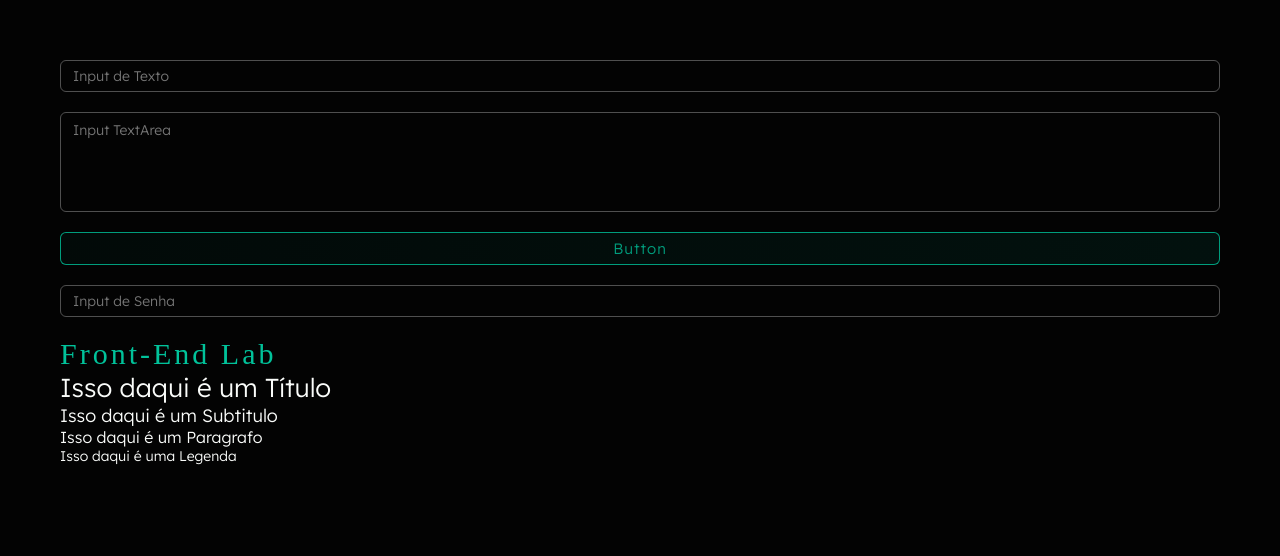
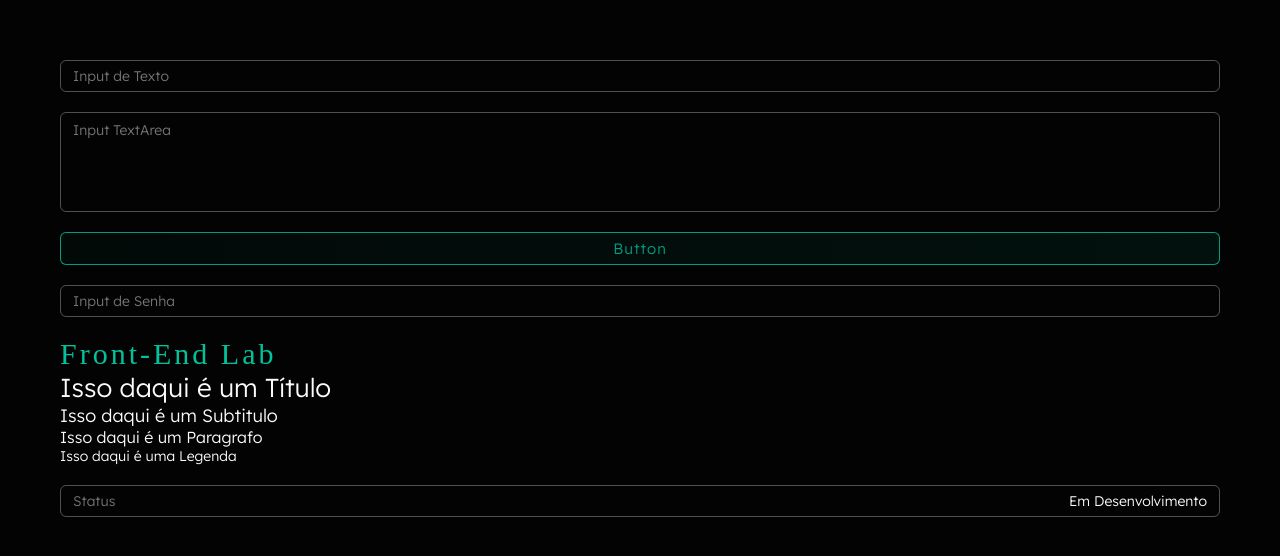
Before and after one commit to henriquegarcia-web/Front-End-Lab, a React (Create React App) app: page / in a window 1280 px wide. Shown: the top 556 px of the page. Built offline with nearby package versions, Linux system fonts and the light colour scheme; a web font is replaced by a local one.

Commit message:
Composição III do Design System - Dropdown

```diff
--- a/src/App.js
+++ b/src/App.js
@@ -1,4 +1,5 @@
 import React from 'react';
+import Dropdown from './Components/Story/InputDropdown';
 
 import * as I from './Components/Story/Inputs'
 import Logo from './Components/Story/Logo'
@@ -55,6 +56,10 @@ function App() {
         // bold={true}
       >Isso daqui é uma Legenda</T.Legend>
 
+      <br/>
+
+      <Dropdown />
+
     </div>
   );
 }
--- a/src/Components/Story/InputDropdown/index.jsx
+++ b/src/Components/Story/InputDropdown/index.jsx
@@ -0,0 +1,31 @@
+import React, { useState } from 'react'
+
+import * as S from './style'
+
+const Dropdown = () => {
+
+  const [modalActive, setModalActive] = useState(false);
+
+  return (
+    <S.Dropdown
+      active={modalActive}
+      // width='auto'
+    >
+
+      <S.DropdownMain onClick={() => setModalActive(!modalActive)}>
+        <S.DropdownLabel>Status</S.DropdownLabel>
+        <S.DropdownActiveValue active={modalActive}>Em Desenvolvimento</S.DropdownActiveValue>
+      </S.DropdownMain>
+
+      <S.DropdownModal active={modalActive}>
+        <S.DropdownItem>Em Desenvolvimento</S.DropdownItem>
+        <S.DropdownItem>Operação Parada</S.DropdownItem>
+        <S.DropdownItem>Finalizado</S.DropdownItem>
+        <S.DropdownItem>Não Iniciado</S.DropdownItem>
+      </S.DropdownModal>
+
+    </S.Dropdown>
+  )
+}
+
+export default Dropdown
--- a/src/Components/Story/InputDropdown/style.js
+++ b/src/Components/Story/InputDropdown/style.js
@@ -1,3 +1,86 @@
 import styled from "styled-components";
-import { colors } from "../../Utils/colors";
-import fonts from "../../Utils/fonts";
+import { colors } from "../../../Utils/colors";
+import fonts from "../../../Utils/fonts";
+
+export const Dropdown = styled.div`
+  z-index: 10;
+  position: relative;
+  width: ${props => props.width === 'auto' ? 'fit-content' : '100%'};
+  height: fit-content;
+  padding: 6px 12px;
+  border-radius: 6px;
+  transition: .1s;
+  cursor: pointer;
+
+  font: ${fonts.input_text};
+  background: transparent;
+  border: 1px solid ${props => props.active ? colors.input_active : colors.input};
+
+  &:focus {
+    border: 1px solid ${colors.input_active};
+  }
+
+  &:hover {
+    border: 1px solid ${props => props.active ? colors.input_active : colors.input_hover};
+  }
+`
+
+export const DropdownMain = styled.div`
+  display: flex;
+  justify-content: space-between;
+`
+
+export const DropdownLabel = styled.div`
+  margin-right: 40px;
+  user-select: none;
+
+  color: ${colors.input_label};
+`
+
+export const DropdownActiveValue = styled.div`
+  user-select: none;
+
+  color: ${props => props.active ? colors.input_active : colors.white};
+`
+
+export const DropdownModal = styled.div`
+  z-index: 10;
+  display: ${props => props.active ? 'flex' : 'none'};
+  flex-direction: column;
+  position: absolute;
+  top: 100%;
+  left: 0;
+  width: 100%;
+  margin-top: 10px;
+  padding: 10px 12px;
+  border-radius: 6px;
+  transition: .1s;
+
+  background: ${colors.black};
+  border: 1px solid ${colors.input};
+`
+
+export const DropdownItem = styled.div`
+  padding: 6px 12px;
+  border-radius: 6px;
+  transition: .1s;
+  cursor: pointer;
+  margin-bottom: 10px;
+
+  color: ${colors.input_label};
+  border: 1px solid ${colors.input};
+
+  &:last-of-type {
+    margin-bottom: 0;
+  }
+
+  &:hover {
+    border: 1px solid ${colors.input_hover};
+    color: ${colors.input_hover};
+  }
+`
+
+// export const DropdownItemActive = styled(DropdownItem)`
+//   border: 1px solid ${colors.input_active};
+//   color: ${colors.input_active};
+// `
--- a/src/Utils/colors.js
+++ b/src/Utils/colors.js
@@ -3,6 +3,7 @@ export const colors = {
     white: '#FAFCFA',
 
     input: 'rgba(255, 255, 255, 0.3)',
+    input_label: 'rgba(255, 255, 255, 0.45)',
     input_button: 'rgba(255, 255, 255, 0.6)',
     input_hover: 'rgba(1, 194, 154, 0.5)',
     input_active: 'rgba(1, 194, 154, 0.8)',
```
